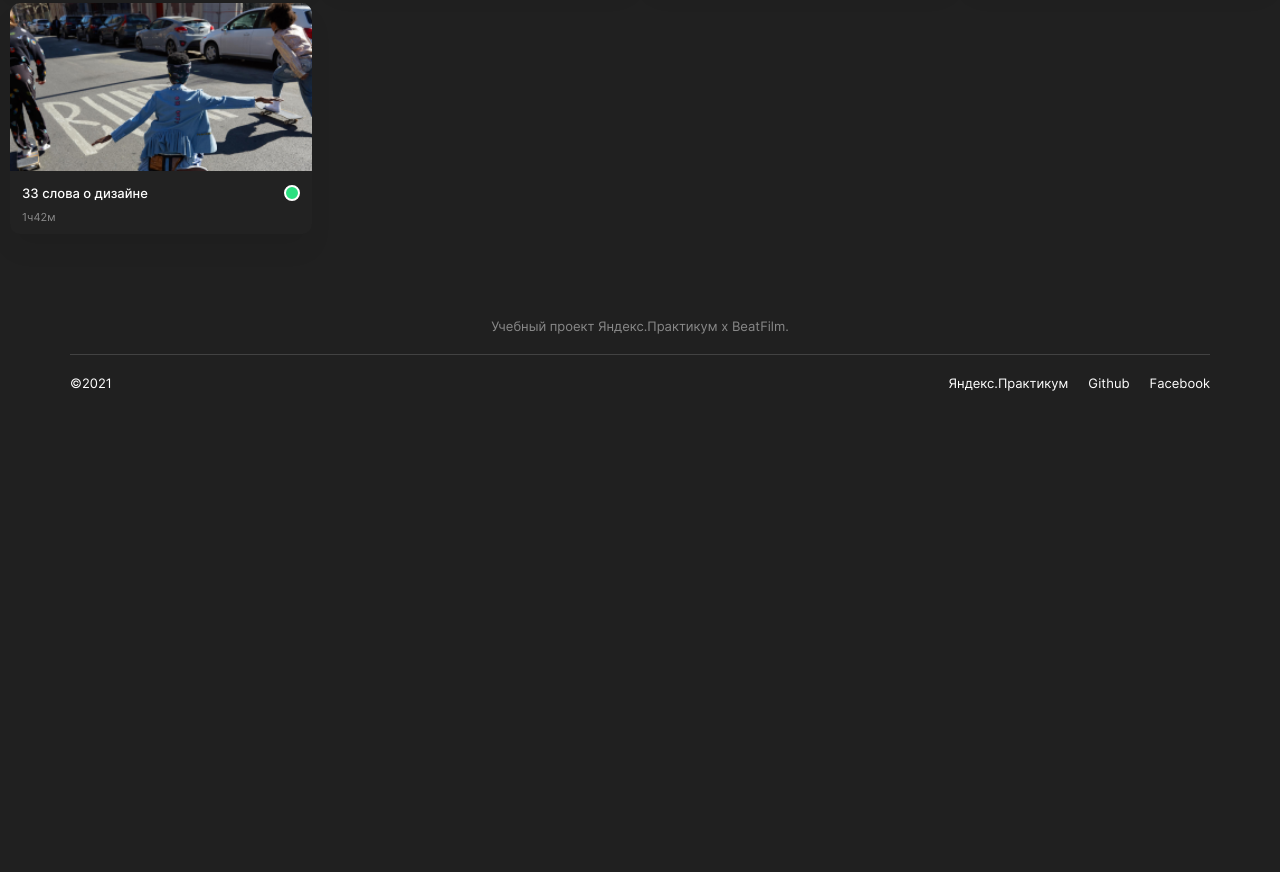
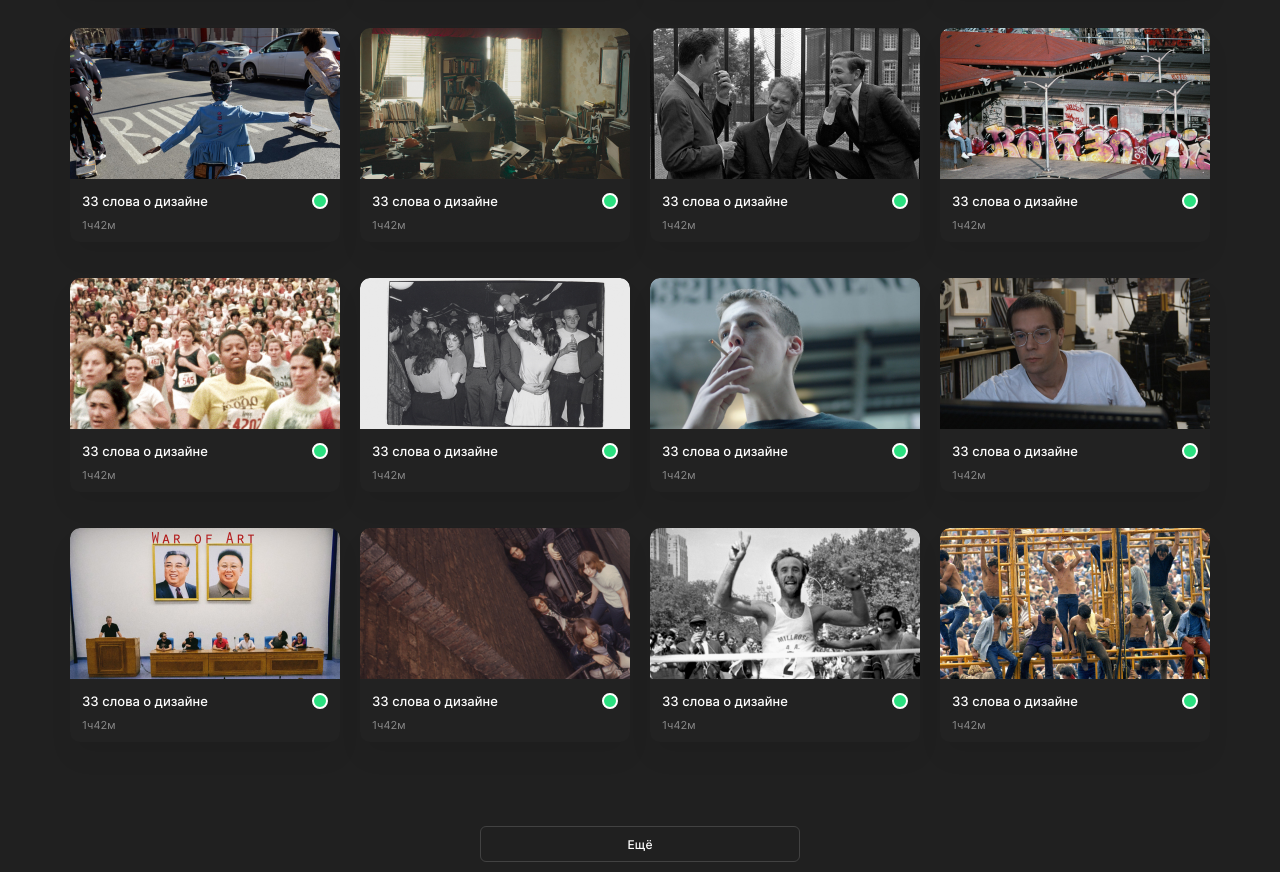
Before and after one commit to Ruslan-Mrzn/movies-explorer-frontend, a React app: page / in a window 1280 px wide. Shown: the part 588-1460 px from the top of the page. Before the commit the page ends 999 px from the top, so only its background shows below. Built offline with nearby package versions, Linux system fonts and the light colour scheme.

Commit message:
feat: добавить страницу Movies и компонент Preloader

```diff
--- a/src/components/Footer/Footer.css
+++ b/src/components/Footer/Footer.css
@@ -94,7 +94,7 @@
   }
 }
 
-@media screen and (min-width: 768px) {
+@media screen and (min-width: 1280px) {
   .footer__wrapper {
     padding: 0 70px;
   }
--- a/src/components/MoviesCard/MoviesCard.css
+++ b/src/components/MoviesCard/MoviesCard.css
@@ -71,3 +71,25 @@
   line-height: 13px;
   color: #8b8b8b;
 }
+
+@media screen and (min-width: 768px) {
+  .movie-card {
+    min-height: 257px;
+  }
+
+  .movie-card__img-container {
+    min-height: 190px;
+    height: 190px;
+  }
+}
+
+@media screen and (min-width: 1280px) {
+  .movie-card {
+    min-height: 218px;
+  }
+
+  .movie-card__img-container {
+    min-height: 151px;
+    height: 151px;
+  }
+}
--- a/src/components/MoviesCardList/MoviesCardList.css
+++ b/src/components/MoviesCardList/MoviesCardList.css
@@ -1,28 +1,61 @@
 .movies {
   max-width: 1280px;
-  padding: 0 10px;
-  padding-top: 50px;
+  padding: 50px 10px 80px 10px;
   margin: 0 auto;
+  display: flex;
+  flex-direction: column;
+  align-items: center;
 }
 
 .movies__list {
+  align-self: stretch;
   margin: 0;
   padding: 0;
   list-style: none;
   display: grid;
   grid-template-columns: repeat(auto-fit, minmax(300px, 1fr));
   row-gap: 20px;
-  column-gap: 17px;
+  column-gap: 20px;
+}
+
+.movies__show-more {
+  font-weight: 500;
+  font-size: 12px;
+  line-height: 15px;
+  background-color: transparent;
+  border: 1px solid #424242;
+  border-radius: 6px;
+  color: inherit;
+  min-height: 36px;
+  min-width: 240px;
+  margin-top: 80px;
 }
 
 @media screen and (min-width: 768px) {
+  .movies {
+    padding: 80px 30px 80px 30px;
+  }
+
   .movies__list {
-    column-gap: 50px;
+    grid-template-columns: repeat(auto-fit, minmax(340px, 1fr));
+    row-gap: 36px;
+    column-gap: 28px;
+  }
+
+  .movies__show-more {
+    min-width: 320px;
+  }
+
+}
+
+@media screen and (min-width: 1280px) {
+  .movies {
+    padding: 80px 70px 80px 70px;
+  }
+
+  .movies__list {
+    grid-template-columns: repeat(auto-fit, minmax(270px, 1fr));
+    row-gap: 32px;
+    column-gap: 20px;
   }
 }
-
-@media screen and (min-width: 980px) {
-  .movies__list {
-    column-gap: 17px;
-  }
-}
--- a/src/components/MoviesCardList/MoviesCardList.js
+++ b/src/components/MoviesCardList/MoviesCardList.js
@@ -7,7 +7,7 @@ import './MoviesCardList.css';
 
 function MoviesCardList({data}) {
 
-  const [screenWidth, setScreenWidth] = React.useState(null);
+  const [screenWidth, setScreenWidth] = React.useState(document.documentElement.clientWidth);
 
   const handleResizeWidth = React.useCallback (() => {
     setScreenWidth(document.documentElement.clientWidth)
@@ -25,7 +25,7 @@ function MoviesCardList({data}) {
     <section className="movies">
       <ul className="movies__list">
         {
-          screenWidth < 500 &&
+          screenWidth < 640 &&
           data.slice(0, 5).map((card, i) => (
             <MoviesCard key={card._id} card={card}
               // onCardSave={onCardSave} onCardDelete={onCardDelete}
@@ -33,7 +33,7 @@ function MoviesCardList({data}) {
           ))
         }
         {
-          screenWidth >= 500 && screenWidth < 900 &&
+          screenWidth >= 640 && screenWidth < 1000 &&
           data.slice(0, 8).map((card, i) => (
             <MoviesCard key={card._id} card={card}
               // onCardSave={onCardSave} onCardDelete={onCardDelete}
@@ -42,7 +42,7 @@ function MoviesCardList({data}) {
         }
 
         {
-          screenWidth >= 900 &&
+          screenWidth >= 1000 &&
           data.slice(0, 16).map((card, i) => (
             <MoviesCard key={card._id} card={card}
               // onCardSave={onCardSave} onCardDelete={onCardDelete}
@@ -51,6 +51,8 @@ function MoviesCardList({data}) {
         }
 
       </ul>
+
+      <button type="button" className="movies__show-more">Ещё</button>
     </section>
   );
 }
--- a/src/components/Navigation/Navigation.css
+++ b/src/components/Navigation/Navigation.css
@@ -157,6 +157,11 @@
     right: 0;
     transition: right .4s linear;
   }
+
+  .navigation__list_state_closed {
+    right: -100%;
+    transition: right .4s linear;
+  }
 }
 
 
```
Also changed, not shown: src/components/Preloader/Preloader.css (+88 -0 lines), src/components/Preloader/Preloader.js (+14 -0 lines).
